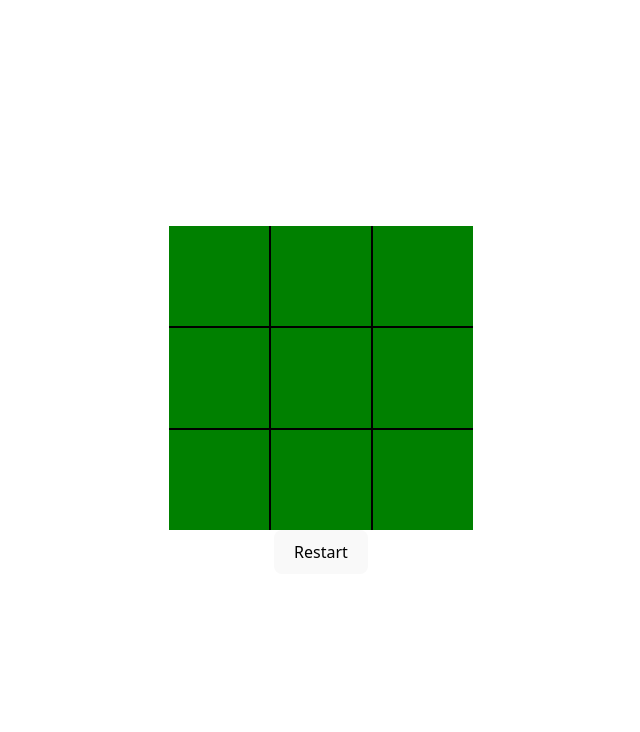
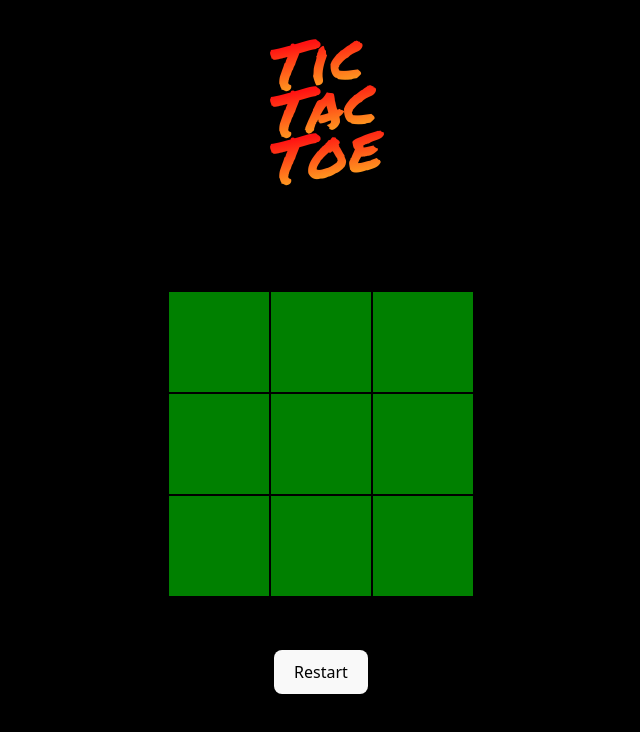
Before and after one commit to HuxleyIsMe/TicTacToe, a website built with Vite: page index.html in a window 1280 px wide. Shown: the whole page, without its empty margins (319-959 px from the left). Built offline with nearby package versions, Linux system fonts and the light colour scheme; a web font is replaced by a local one.

Commit message:
style: got a fun title font but need to start thinking about player sides

```diff
--- a/index.html
+++ b/index.html
@@ -3,11 +3,24 @@
   <head>
     <meta charset="UTF-8" />
     <link rel="stylesheet" href="/src/components/board.css" />
+    <link rel="preconnect" href="https://fonts.googleapis.com" />
+    <link rel="preconnect" href="https://fonts.gstatic.com" crossorigin />
+    <link
+      href="https://fonts.googleapis.com/css2?family=Castoro+Titling&family=Permanent+Marker&family=Press+Start+2P&display=swap"
+      rel="stylesheet"
+    />
     <meta name="viewport" content="width=device-width, initial-scale=1.0" />
-    <title>Vite + TS</title>
+    <title>Come play tic tac toe</title>
   </head>
   <body>
-    <div id="app"></div>
+    <div id="container">
+      <div class="title">
+        <h2 class="header-top header">Tic</h2>
+        <h2 class="header-mid header">Tac</h2>
+        <h2 class="header-bottom header">Toe</h2>
+      </div>
+      <div id="app"></div>
+    </div>
 
     <script type="module" src="/src/main.ts"></script>
   </body>
--- a/src/components/Board/board.ts
+++ b/src/components/Board/board.ts
@@ -40,23 +40,77 @@ export class Board {
 
   renderBoard() {
     document.querySelector<HTMLDivElement>(this.root)!.innerHTML = `
-    <div id='commentator'></div>
-    <div class='row border-bottom'>
-        <div id='a' class='col'  tabindex='1' data-hover-text="pick me im number 1"></div>
-        <div id='b' class='col   col-mid' tabindex='2' data-hover-text="second the best"></div>
-        <div id='c' class='col'  tabindex='3' data-hover-text="your foe is quaking"></div>
+    <div id="commentator"></div>
+    <div class="row border-bottom">
+      <div
+        id="a"
+        class="col"
+        tabindex="1"
+        aria-label="top left square empty"
+        data-hover-text="pick me im number 1"
+      ></div>
+      <div
+        id="b"
+        class="col col-mid"
+        tabindex="2"
+        aria-label="top middle square empty"
+        data-hover-text="second the best"
+      ></div>
+      <div
+        id="c"
+        class="col"
+        tabindex="3"
+        aria-label="top right square empty"
+        data-hover-text="your foe is quaking"
+      ></div>
     </div>
-    <div class='row'>
-        <div  id='d' class='col ' tabindex='4'  data-hover-text="such art this game"></div>
-        <div  id='e' class='col col-mid' tabindex='5'  data-hover-text="you will always win"></div>
-        <div  id='f' class='col '  tabindex='6' data-hover-text="neutral good"></div>
+    <div class="row">
+      <div
+        id="d"
+        class="col"
+        tabindex="4"
+        aria-label="middle left square empty"
+        data-hover-text="such art this game"
+      ></div>
+      <div
+        id="e"
+        class="col col-mid"
+        tabindex="5"
+        aria-label="middle middle square empty"
+        data-hover-text="you will always win"
+      ></div>
+      <div
+        id="f"
+        class="col"
+        tabindex="6"
+        aria-label="middle right square empty"
+        data-hover-text="neutral good"
+      ></div>
     </div>
-    <div class='row border-top'>
-        <div id='g' class='col'  tabindex='7' data-hover-text="pick me"></div>
-        <div id='h'  class='col  col-mid' tabindex='8'  data-hover-text="no me"></div>
-        <div id='i'  class='col'  tabindex='9' data-hover-text="pick the other one"></div>
+    <div class="row border-top">
+      <div
+        id="g"
+        class="col"
+        tabindex="7"
+        aria-label="bottom left square empty"
+        data-hover-text="pick me"
+      ></div>
+      <div
+        id="h"
+        class="col col-mid"
+        tabindex="8"
+        aria-label="bottom middle square empty"
+        data-hover-text="no me"
+      ></div>
+      <div
+        id="i"
+        class="col"
+        tabindex="9"
+        aria-label="bottom right square empty"
+        data-hover-text="pick the other one"
+      ></div>
     </div>
-    <button id='restartButton'>Restart</button>
+    <button id="restartButton">Restart</button>
 `;
   }
 
--- a/src/style.css
+++ b/src/style.css
@@ -3,7 +3,7 @@
   line-height: 1.5;
   font-weight: 400;
 
-  color-scheme: light dark;
+  color-scheme: dark;
   color: rgba(255, 255, 255, 0.87);
   background-color: #242424;
 
@@ -23,10 +23,12 @@ a:hover {
 }
 
 body {
+  background: black;
   margin: 0;
   display: flex;
   place-items: center;
   min-width: 320px;
+  width: 100vw;
   min-height: 100vh;
 }
 
@@ -40,6 +42,13 @@ h1 {
   margin: 0 auto;
   padding: 2rem;
   text-align: center;
+}
+
+#container {
+  display: flex;
+  justify-content: center;
+  flex-direction: column;
+  width: 100vw;
 }
 
 .logo {
@@ -95,7 +104,38 @@ button:focus-visible {
   }
 }
 
+.title {
+  position: absolute;
+  top: 0;
+  left: calc(50% - 50px);
+  height: 150px;
+}
+
+.header-top {
+  transform: skew(-10deg) rotate(-10deg) translateY(0px);
+}
+
+.header-mid {
+  transform: skew(-10deg) rotate(-10deg) translateY(-60px);
+}
+
+.header-bottom {
+  transform: skew(-10deg) rotate(-10deg) translateY(-120px);
+}
+.header {
+  margin: 10px 0px;
+  background: -webkit-linear-gradient(rgb(255, 18, 18) 30%, rgb(255, 215, 38));
+  -webkit-background-clip: text;
+  -webkit-text-fill-color: transparent;
+  font-family: "Permanent Marker", cursive;
+  font-weight: 400;
+  font-style: normal;
+  width: 118px;
+  font-size: 4em;
+}
+
 .row {
+  transform: translateY(90px);
   display: flex;
   flex-direction: row;
   justify-content: center;
@@ -135,3 +175,9 @@ button:focus-visible {
   border-left: 2pt solid black;
   border-right: 2pt solid black;
 }
+
+#restartButton {
+  transform: translateY(120px);
+  color: black;
+  margin: 24px;
+}
```
